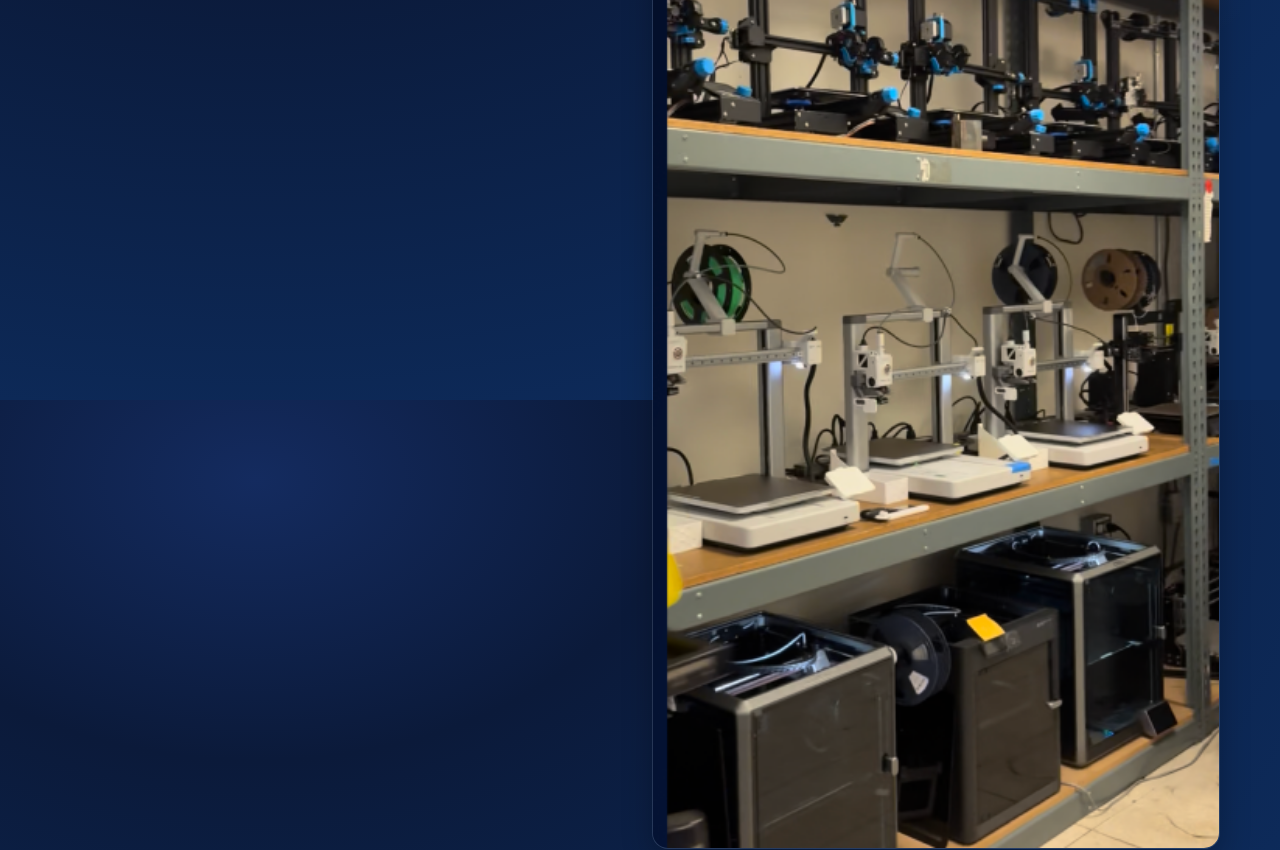
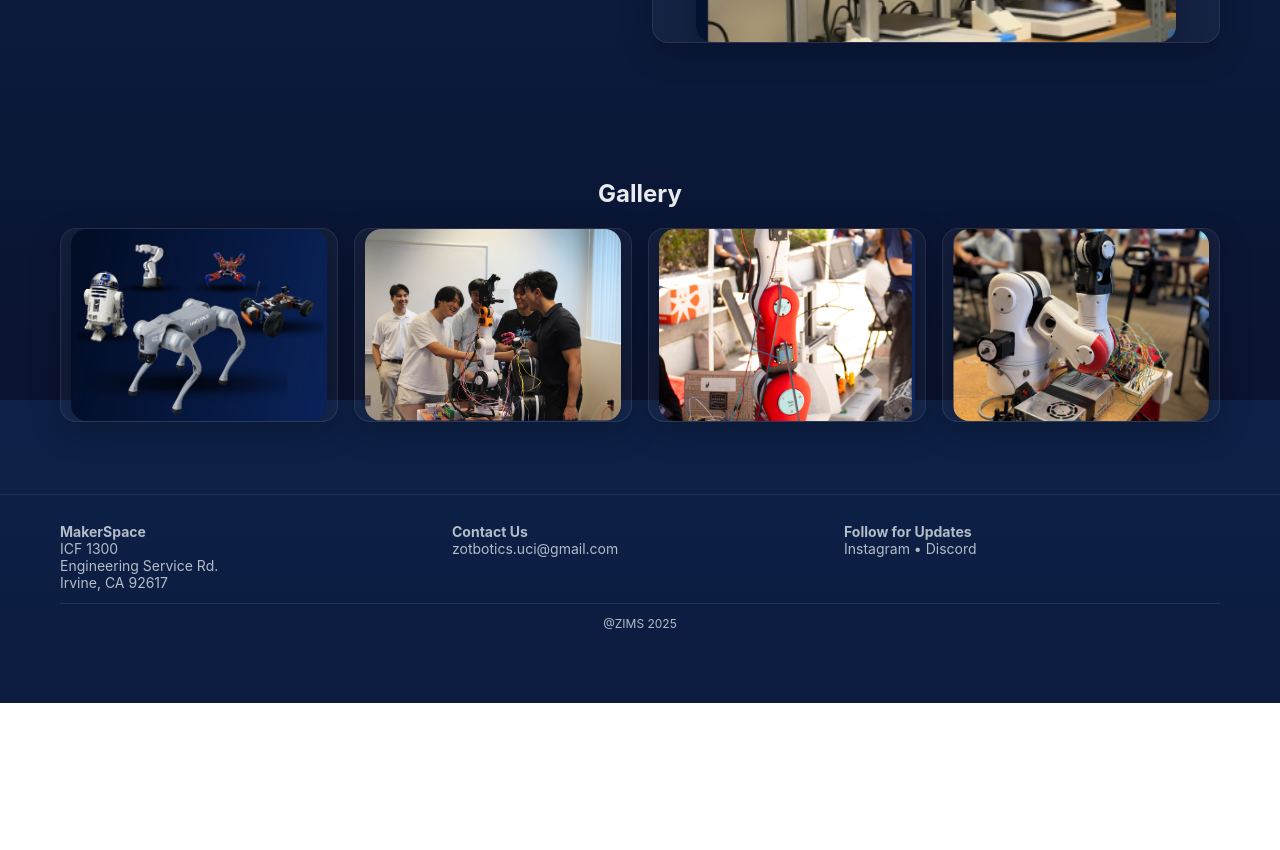
Before and after one commit to zotbotics-uci/zotbotics-uci.github.io, a React (Vite) app: page /projects in a window 1280 px wide. Shown: the part 400-1250 px from the top of the page. After the commit the page ends 1103 px from the top, so only its background shows below. Built offline with nearby package versions, Linux system fonts and the light colour scheme.

Commit message:
style fixes

```diff
--- a/src/routes/About.jsx
+++ b/src/routes/About.jsx
@@ -8,8 +8,8 @@ export default function About() {
         <h1 className="title">ABOUT US</h1>
         <p className="subtitle" style={{ maxWidth: 800 }}>
           ZIMS is a club who invites students from the University of California, Irvine to collaborate
-          on creative and technical work. Members are encouraged to expand their knowledge beyond the classroom
-          and apply concepts to innovate and invent.
+          on creative and technical work. Members are encouraged to expand their knowledge beyond the
+          classroom and apply concepts to innovate and invent.
         </p>
       </section>
 
--- a/src/routes/Home.jsx
+++ b/src/routes/Home.jsx
@@ -39,7 +39,7 @@ export default function Home() {
             <Link to="/makerspace" className="cta">Explore our Makerspace</Link>
           </div>
           <div className="card">
-            <div className="media">
+            <div className="media lg">
               <img src={asset('image3.png')} alt="makerspace gear" />
             </div>
           </div>
--- a/src/routes/Makerspace.jsx
+++ b/src/routes/Makerspace.jsx
@@ -28,14 +28,21 @@ export default function Makerspace() {
       <section className="section">
         <div className="grid cols-2">
           <div className="card">
-            <div className="media">
+            <div className="media lg">
               <img src={asset('image7.png')} alt="printer wall" />
             </div>
           </div>
           <div className="card card-pad">
             <h3>About the Makerspace</h3>
-            <p>Located on outer ring road, the Interim Classroom Facility houses the campus’ largest makerspace.</p>
-            <p>From our large collection of 3D printers to our laser cutter and large selection of tools, our members can find anything to help complete projects. Plus, our MakerSpace Managers are always there to help!</p>
+            <p>
+              Located on outer ring road, the Interim Classroom Facility houses the
+              campus’ largest makerspace.
+            </p>
+            <p>
+              From our large collection of 3D printers to our laser cutter and large
+              selection of tools, our members can find anything to help complete
+              projects. Plus, our MakerSpace Managers are always there to help!
+            </p>
           </div>
         </div>
       </section>
--- a/src/routes/Projects.jsx
+++ b/src/routes/Projects.jsx
@@ -12,7 +12,7 @@ export default function Projects() {
             <p className="subtitle"><em>Join our Discord to get involved →</em></p>
           </div>
           <div className="card">
-            <div className="media">
+            <div className="media lg">
               <img src={asset('image7.png')} alt="projects hero" />
             </div>
           </div>
--- a/src/styles.css
+++ b/src/styles.css
@@ -1,4 +1,7 @@
 :root{
+  --page-top:#0d2148;
+  --page-bottom:#0a1330;
+
   --bg1:#0b1a3a;
   --bg2:#0d2b5b;
   --accent:#e8d68a; /* sand gold */
@@ -8,13 +11,17 @@
   --shadow: 0 10px 30px rgba(0,0,0,0.25);
   font-synthesis-weight:none;
 }
+
+/* Base */
 *{box-sizing:border-box}
 html,body,#root{height:100%}
 body{
   margin:0;
-  font-family: Inter, system-ui, -apple-system, Segoe UI, Roboto, Helvetica, Arial, "Apple Color Emoji","Segoe UI Emoji", "Segoe UI Symbol", sans-serif;
+  font-family: Inter, system-ui, -apple-system, Segoe UI, Roboto, Helvetica, Arial,
+    "Apple Color Emoji","Segoe UI Emoji","Segoe UI Symbol", sans-serif;
   color:var(--text);
-  background: radial-gradient(1200px 800px at 20% 10%, #142b5f 0%, var(--bg1) 35%, var(--bg2) 100%);
+  /* single smooth background to avoid banding at the bottom */
+  background: linear-gradient(180deg, var(--page-top) 0%, var(--page-bottom) 100%);
 }
 a{color:inherit;text-decoration:none}
 .app-shell{display:flex;flex-direction:column;min-height:100vh}
@@ -41,60 +48,93 @@ a{color:inherit;text-decoration:none}
 .section{max-width:1200px; margin:0 auto; padding:56px 20px}
 .hero{
   padding-top:80px; padding-bottom:80px;
-  background: radial-gradient(800px 600px at 80% 10%, rgba(255,255,255,0.08), rgba(0,0,0,0) 50%), transparent;
+  /* localized glow, not across entire page */
+  background:
+    radial-gradient(900px 600px at 20% -10%, rgba(255,255,255,0.06), rgba(255,255,255,0) 60%);
 }
+
 .eyebrow{font-size:14px; letter-spacing:.16em; text-transform:uppercase; color:var(--muted); margin-bottom:12px}
-.title{font-weight:900; font-size:64px; line-height:1; letter-spacing:.02em; color:var(--accent); margin:0 0 14px}
-.subtitle{font-size:20px; color:var(--text); opacity:.9; margin:0 0 38px}
+.title{
+  font-weight:900;
+  font-size: clamp(34px, 6vw, 64px);
+  line-height:1;
+  letter-spacing:.02em;
+  color:var(--accent);
+  margin:0 0 14px;
+}
+.subtitle{font-size:18px; color:var(--text); opacity:.9; margin:0 0 38px}
 .cta{display:inline-flex; align-items:center; gap:8px; font-weight:600; padding:10px 16px; border:1px solid rgba(255,255,255,0.15); border-radius:999px}
 .cta:hover{border-color:var(--accent)}
 
 .grid{display:grid; gap:24px}
 .cols-2{grid-template-columns: repeat(2, minmax(0,1fr))}
 .cols-3{grid-template-columns: repeat(3, minmax(0,1fr))}
-@media (max-width:900px){ .cols-2,.cols-3{grid-template-columns:1fr} .title{font-size:42px} }
+@media (max-width:900px){
+  .cols-2,.cols-3{grid-template-columns:1fr}
+}
 
-.card{background:rgba(255,255,255,0.04); border:1px solid rgba(255,255,255,0.08); border-radius:16px; box-shadow:var(--shadow); overflow:hidden}
-.card img{display:block; width:100%; height:auto}
+.card{
+  background:rgba(255,255,255,0.04);
+  border:1px solid rgba(255,255,255,0.08);
+  border-radius:16px;
+  box-shadow:var(--shadow);
+  overflow:hidden;
+}
 .card-pad{padding:22px}
 
+/* Typography helpers */
 .big-number{font-size:64px; font-weight:800}
 .label{font-size:14px; letter-spacing:.15em; text-transform:uppercase; color:var(--muted)}
 
-/* Footer */
-.footer{
-  position: relative;
-  /* blend with page background instead of a hard dark block */
-  background: transparent;          /* let the body gradient show through */
-  border-top: 1px solid rgba(255,255,255,0.08);
+/* ---- Responsive media frames (fixes huge images) ---- */
+.grid.cols-2{ align-items: center; }
+
+.media{
+  /* responsive width: never tiny, never massive */
+  inline-size: clamp(16rem, 34vw, 26rem);
+  aspect-ratio: var(--ar, 16/10);
+  max-height: 420px;
+  border-radius: 16px;
+  overflow: hidden;
+  box-shadow: var(--shadow);
+  margin-inline: auto;
 }
-.footer .section{padding-top:28px; padding-bottom:28px}
+.media > img{
+  width: 100%;
+  height: 100%;
+  object-fit: cover;
+  display: block;
+}
+.media.lg{
+  inline-size: clamp(18rem, 38vw, 30rem);
+  max-height: 460px;
+}
+.media.thumb{
+  --ar: 4/3;
+  inline-size: clamp(10rem, 22vw, 16rem);
+  max-height: 280px;
+}
 
-/* add a subtle fade so the transition is silky */
-.footer::before{
-  content:"";
-  position:absolute;
-  inset:-60px 0 auto 0;             /* 60px fade above the footer */
-  height:120px;
-  pointer-events:none;
-  background: linear-gradient(
-    to bottom,
-    rgba(0,0,0,0) 0%,
-    rgba(0,0,0,0.20) 100%
-  );
+/* Gallery grid */
+.grid.gallery{
+  grid-template-columns: repeat(auto-fit, minmax(180px, 1fr));
+  gap: 16px;
 }
-.fineprint{border-top:1px solid rgba(255,255,255,0.1); margin-top:12px; padding-top:12px; font-size:12px; color:var(--muted); text-align:center}
 
+/* Mobile: allow full width but keep height in check */
+@media (max-width: 900px){
+  .media, .media.lg, .media.thumb{
+    inline-size: 100%;
+    max-height: 360px;
+  }
+}
 
 /* Yellow halo */
-
 .halo-wrap{ position: relative; isolation: isolate; overflow: hidden; }
 .halo-wrap::before{
   content:"";
-  position:absolute;
-  inset:-8%;                /* keep it generous but inside the section */
-  z-index:-1;
-  pointer-events:none;
+  position:absolute; inset:-8%;
+  z-index:-1; pointer-events:none;
   background: radial-gradient(
     circle at 25% 50%,
     rgba(232,214,138,.30) 0%,
@@ -104,3 +144,24 @@ a{color:inherit;text-decoration:none}
   );
   filter: blur(26px);
 }
+
+/* Footer — blended */
+.footer{
+  background: transparent;          /* show page gradient */
+  border-top: 1px solid rgba(255,255,255,0.08);
+}
+.footer .section{padding-top:28px; padding-bottom:28px}
+.fineprint{
+  border-top:1px solid rgba(255,255,255,0.1);
+  margin-top:12px; padding-top:12px;
+  font-size:12px; color:var(--muted); text-align:center;
+}
+
+/* Space before footer so content doesn't butt up */
+.section:last-of-type{ padding-bottom: 72px; }
+
+/* Utility */
+.line{height:1px;background:rgba(255,255,255,0.1); margin:28px 0}
+.small{font-size:14px; color:var(--muted)}
+.foot-grid{display:grid; gap:16px; grid-template-columns: repeat(3, minmax(0,1fr))}
+@media (max-width:800px){ .foot-grid{grid-template-columns:1fr} }
```
Also changed, not shown: src/components/Navbar.jsx (+3 -18 lines).
